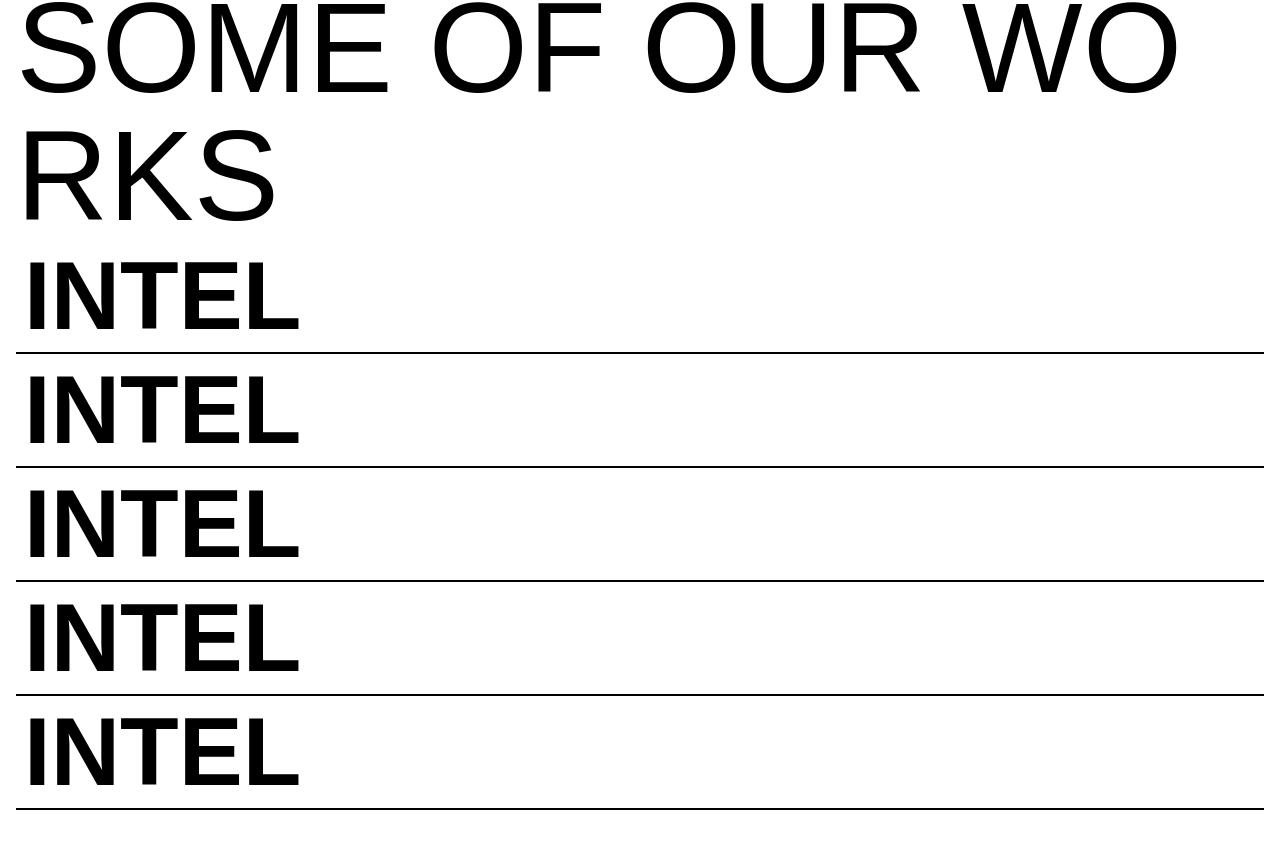
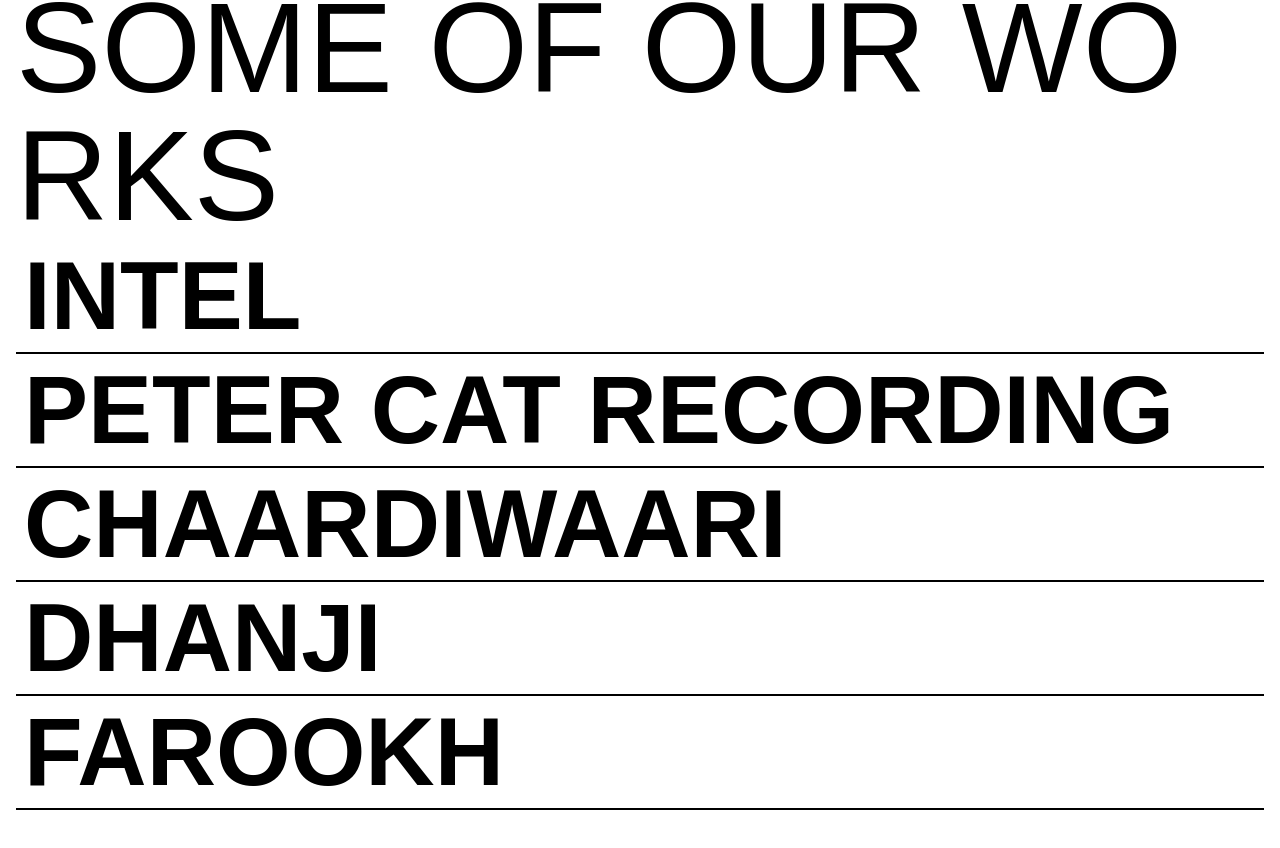
Before and after one commit to ronishrohan/LND1, a React (Vite) app: page / in a window 1280 px wide. Shown: the part 1634-2482 px from the top of the page. Built offline with nearby package versions, Linux system fonts and the light colour scheme; a web font is replaced by a local one.

Commit message:
added work page

```diff
--- a/src/pages/work/Work.jsx
+++ b/src/pages/work/Work.jsx
@@ -1,13 +1,36 @@
 import React, { useEffect, useRef, useState } from "react";
 
 import TextUnblur from "../../components/Motion/TextUnblur";
-import {
-  AnimatePresence,
-  motion,
-  useScroll,
+import { AnimatePresence, motion, useScroll } from "framer-motion";
+import { easings } from "../../util/easings";
 
-} from "framer-motion";
-
+const projects = [
+  {
+    title: "INTEL",
+    image:
+      "https://i.pinimg.com/control/564x/15/ef/e3/15efe34cf345ba43edfb0a4ce550a8ef.jpg",
+  },
+  {
+    title: "PETER CAT RECORDING",
+    image:
+      "https://i.pinimg.com/control/564x/8d/33/ef/8d33ef69480622a04312cf0286bdead1.jpg",
+  },
+  {
+    title: "CHAARDIWAARI",
+    image:
+      "https://i.pinimg.com/736x/06/fc/48/06fc482b5ae9c0576b7a28f9645614f1.jpg",
+  },
+  {
+    title: "DHANJI",
+    image:
+      "https://i.pinimg.com/736x/75/97/59/759759ad7dbb1692f67115300e043705.jpg",
+  },
+  {
+    title: "FAROOKH",
+    image:
+      "https://i.pinimg.com/736x/69/8e/1b/698e1b902432df8ec3b346486b7af1ef.jpg",
+  },
+];
 
 const Work = () => {
   const pageRef = useRef();
@@ -16,37 +39,55 @@
     offset: ["0 0", "1 1"],
   });
 
-  const [isHovered, setIsHovered] = useState(false)
+  const [current, setCurrent] = useState(0);
+
+  const [isHovered, setIsHovered] = useState(false);
 
   return (
-    <div
-      ref={pageRef}
-      className="w-full h-[200vh] relative "
-    >
-      <MiniCarousel hovered={isHovered}></MiniCarousel>
+    <div ref={pageRef} className="w-full h-[200vh] relative ">
+      <MiniCarousel currentIndex={current} hovered={isHovered}></MiniCarousel>
       <div className="flex flex-col h-[100vh] w-full p-4 sticky top-0">
         {" "}
         <div className=" whitespace-nowrap text-9xl font-roboto font-medium">
           <TextUnblur>SOME OF OUR WORKS</TextUnblur>
         </div>
         <ProjectList setHovered={setIsHovered}>
-          <Project />
-          <Project />
-          <Project />
-          <Project />
-          <Project />
+          {projects.map((project, index) => {
+            return (
+              <Project
+                project={project}
+                setProject={() => setCurrent(index)}
+                key={index + project.title}
+              ></Project>
+            );
+          })}
         </ProjectList>
       </div>
     </div>
   );
 };
 
-const MiniCarousel = ({hovered}) => {
+const MiniCarousel = ({ hovered, currentIndex }) => {
   const [mouse, setMouse] = useState([0, 0]);
+  const [rot, setRot] = useState(0)
 
   useEffect(() => {
+    let lastPos = [0, 0];
     function onMouseMove(e) {
-      setMouse([e.clientX, e.clientY]);
+      console.log(mouse, [e.clientX, e.clientY]);
+
+
+
+      setMouse(prev => {
+        const y = e.clientY - window.innerHeight*1.5;
+      const x = e.clientX - window.innerWidth/2;
+
+      let angleRad = Math.atan2(y,x);
+
+      console.log(angleRad);
+      setRot(angleRad * 180 / Math.PI)
+      return [e.clientX, e.clientY];
+      });
     }
 
     window.addEventListener("mousemove", onMouseMove);
@@ -56,26 +97,55 @@
   return (
     <motion.div
       initial={{ y: 0, x: 0 }}
-      animate={{x: mouse[0]-160, y: mouse[1]-90, scale: hovered ? 1 : 0}}
-      transition={{duration: 0.3, ease: "circOut"}}
-      className="fixed top-0 left-0 w-[320px] h-[180px] pointer-events-none z-50 bg-black rounded-lg"
-    ></motion.div>
+      animate={{ x: mouse[0] - 160, y: mouse[1] - 90, scale: hovered ? 1 : 0, rotate: (rot + 90)/5 }}
+      transition={{ duration: 0.3, ease: "circOut", rotate: {
+        duration: 2,
+        ease: "circOut"
+      }, scale: {
+        duration: 0.2,
+        ease: "circOut"
+      } }}
+      className="fixed top-0 left-0 border-4 border-black w-[320px] h-[180px] overflow-hidden pointer-events-none z-50  rounded-lg flex flex-col items-center justify-start"
+    >
+      <motion.div initial={{y: 0}} animate={{y: `${-180 * currentIndex}px`}} transition={{duration: 0.3, ease:easings.primary}} className="flex flex-col ">
+        {projects.map((project, index) => {
+          return (
+            <div className="w-[320px] h-[180px] overflow-hidden shrink-0">
+              <img src={project.image} alt="" />
+            </div>
+          );
+        })}
+      </motion.div>
+    </motion.div>
   );
 };
 
-const ProjectList = ({ setHovered,children }) => {
-  return <div onMouseEnter={() => setHovered(true)} onMouseLeave={() => setHovered(false)} className="size-full flex flex-col ">{children}</div>;
+const ProjectList = ({ setHovered, children }) => {
+  return (
+    <div
+      onMouseEnter={() => setHovered(true)}
+      onMouseLeave={() => setHovered(false)}
+      className="size-full flex flex-col "
+    >
+      {children}
+    </div>
+  );
 };
 
-const Project = () => {
+const Project = ({ project, setProject }) => {
   const [hovered, setHovered] = useState(false);
+
+  function handleHovered() {
+    setHovered(true);
+    setProject();
+  }
   return (
     <button
-      onMouseEnter={() => setHovered(true)}
+      onMouseEnter={handleHovered}
       onMouseLeave={() => setHovered(false)}
       className="w-full h-full border-b-2 border-black flex  font-roboto font-semibold text-8xl relative"
     >
-      <div className="p-2">INTEL</div>
+      <motion.div  className="p-2">{project.title}</motion.div>
       <AnimatePresence>
         {hovered && (
           <motion.div
@@ -95,9 +165,9 @@
               borderBottomRightRadius: "100%",
             }}
             transition={{ duration: 0.2, ease: "circOut" }}
-            className="size-full bg-black z-20 text-white overflow-hidden flex items-center absolute"
+            className="size-full bg-black z-20 text-white overflow-hidden flex absolute"
           >
-            <div className="m-2">INTEL</div>
+            <div className="m-2">{project.title}</div>
           </motion.div>
         )}
       </AnimatePresence>
```
